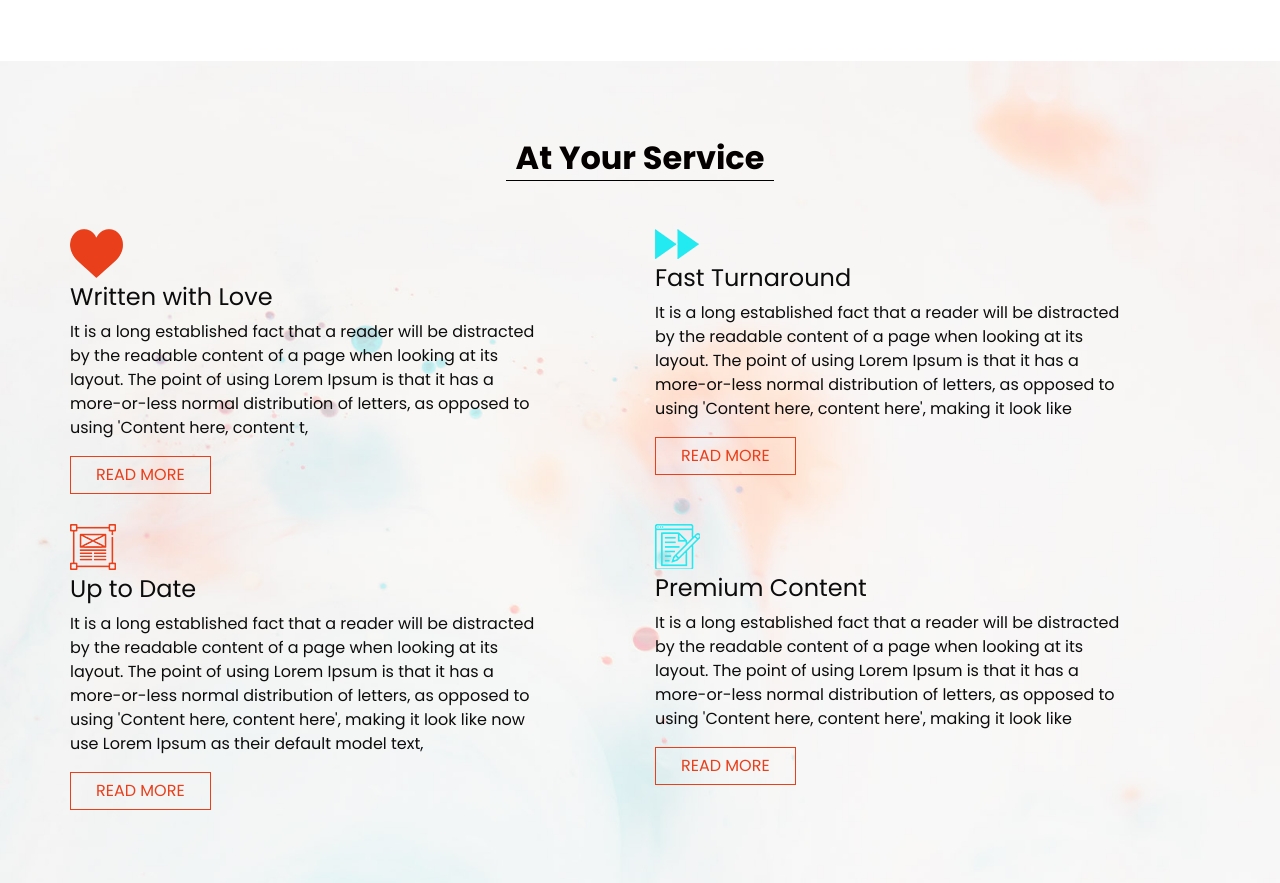
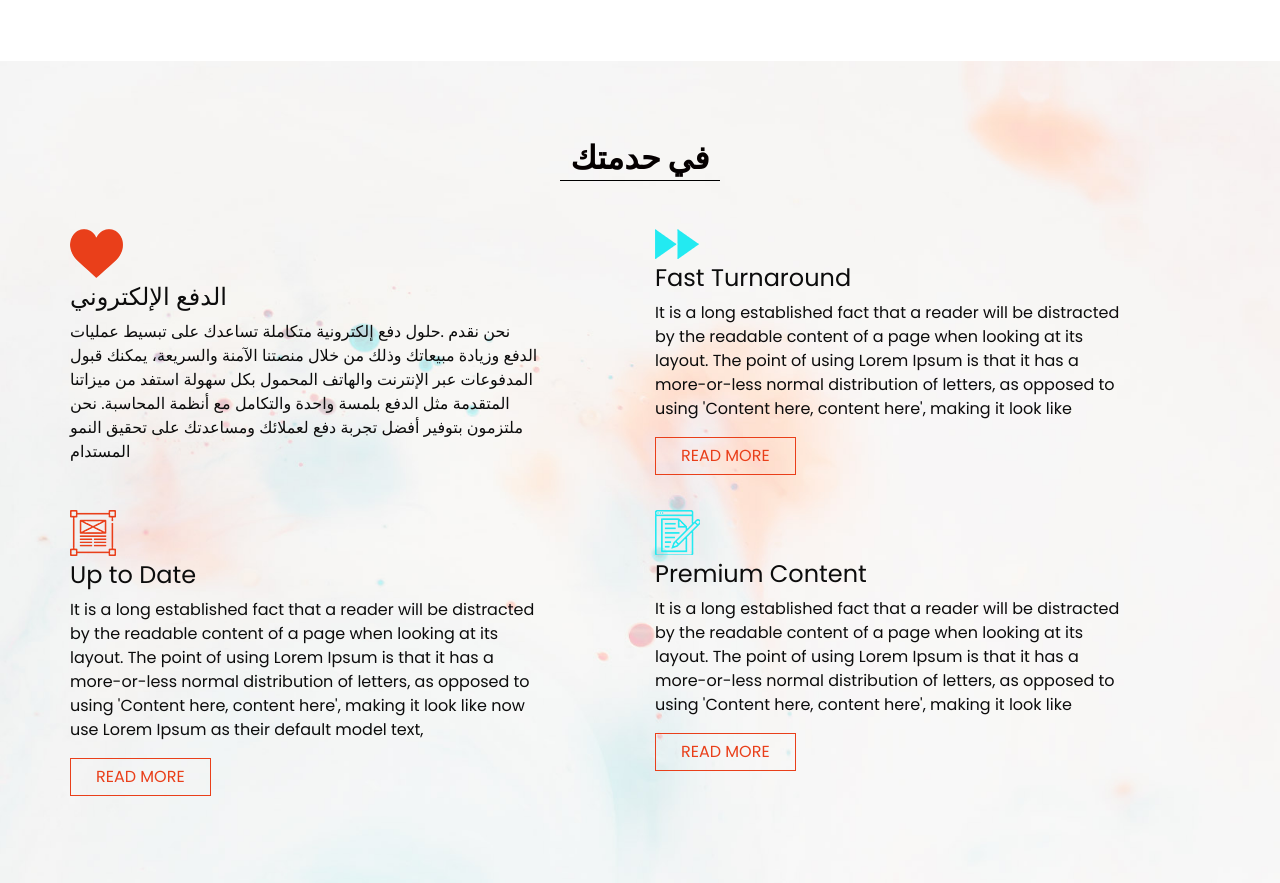
Before and after one commit to MidoBr/SuccessPartnersSA, a plain HTML site: page index.html in a window 1280 px wide. Shown: the part 1220-2103 px from the top of the page. Drawn offline with nearby package versions, Linux system fonts and the light colour scheme.

Commit message:
Update index.html

```diff
--- a/index.html
+++ b/index.html
@@ -185,7 +185,7 @@
       <div class="container">
         <div class="heading_container">
           <h2>
-            At Your Service
+            في حدمتك
           </h2>
         </div>
       </div>
@@ -197,17 +197,16 @@
                 <img src="images/s-1.png" alt="">
               </div>
               <h4>
-                Written with Love
+                الدفع الإلكتروني
               </h4>
               <p>
-                It is a long established fact that a reader will be distracted by the readable content of a page when
-                looking at its layout. The point of using Lorem Ipsum is that it has a more-or-less normal distribution
-                of
-                letters, as opposed to using 'Content here, content t,
+                نحن نقدم
+                .حلول دفع إلكترونية متكاملة تساعدك على تبسيط عمليات الدفع وزيادة مبيعاتك وذلك من خلال منصتنا الآمنة والسريعة، يمكنك قبول المدفوعات عبر الإنترنت والهاتف المحمول بكل سهولة
+                استفد من ميزاتنا المتقدمة مثل الدفع بلمسة واحدة والتكامل مع أنظمة المحاسبة. نحن ملتزمون بتوفير أفضل تجربة دفع لعملائك ومساعدتك على تحقيق النمو المستدام
               </p>
-              <a href="">
+           <!--   <a href="">
                 Read More
-              </a>
+              </a> -->
             </div>
           </div>
           <div class="col-md-6">
```
